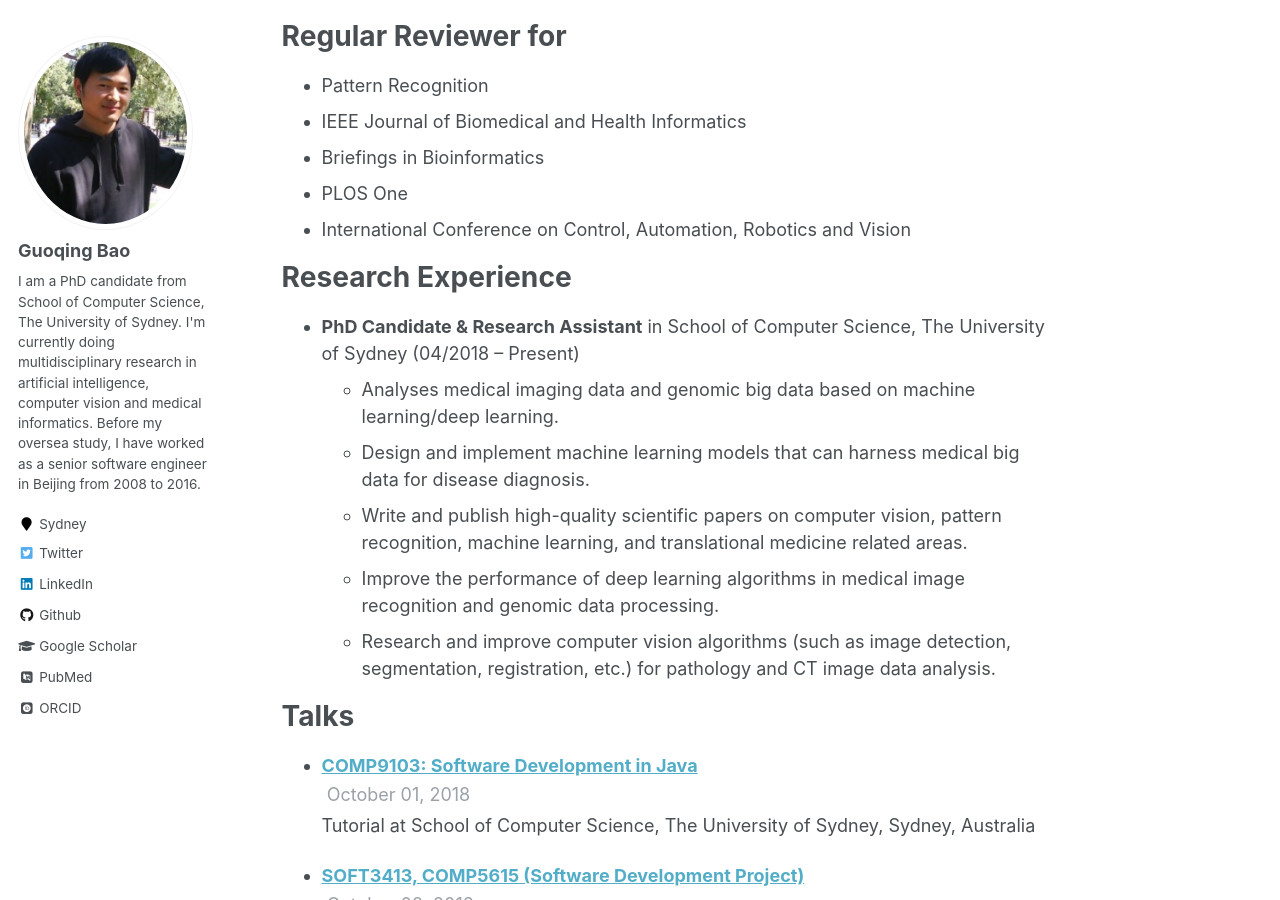
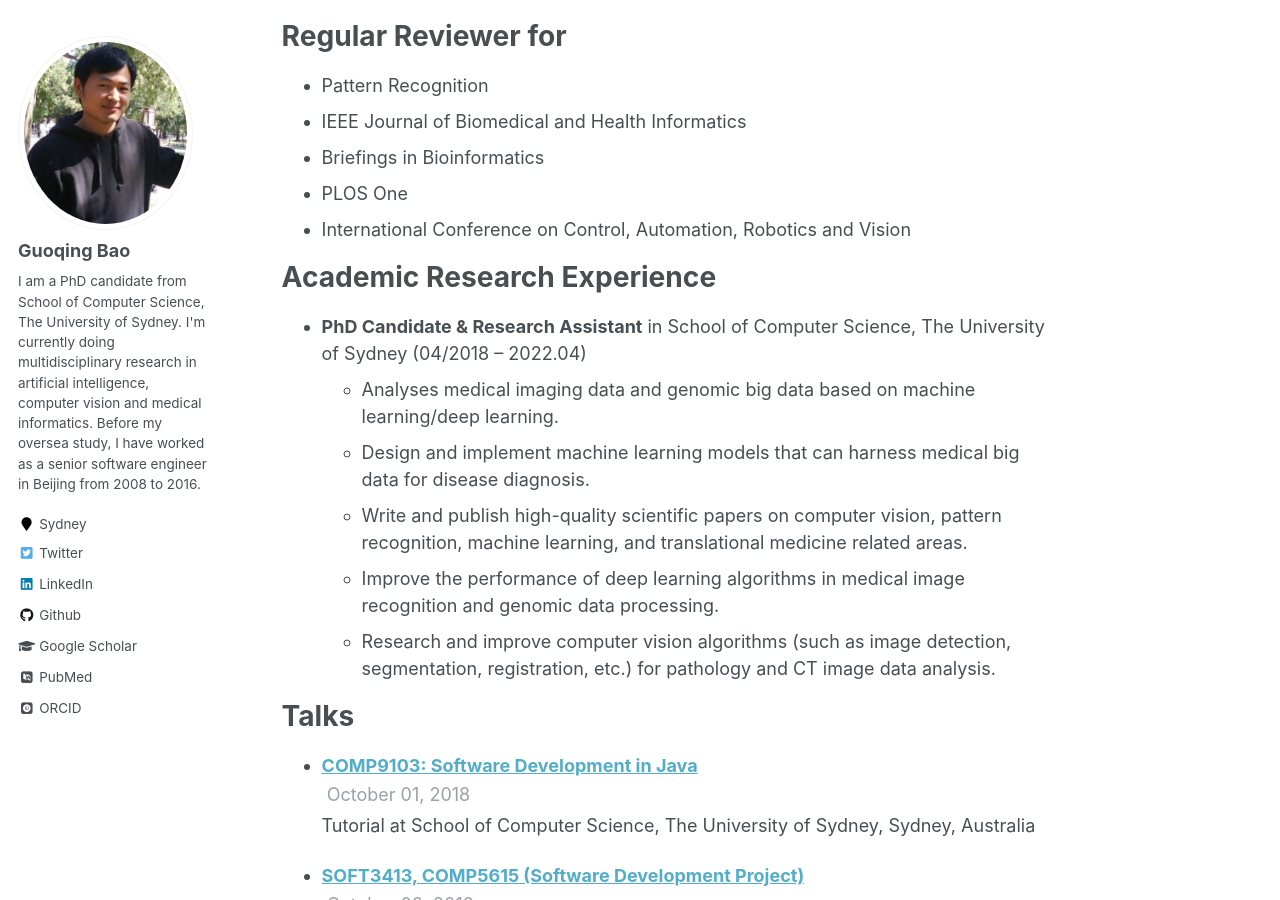
Before and after one commit to guoqingbao/guoqingbao.github.io, a Jekyll site: the page built from _pages/about.md, in a window 1280 px wide and 900 px high, scrolled down 6038 px. Built offline with Jekyll 4.4.1, drawn with Linux system fonts in a browser that asks for light colours; some web fonts are replaced.

Commit message:
Update about.md

```diff
--- a/_pages/about.md
+++ b/_pages/about.md
@@ -120,9 +120,9 @@ Regular Reviewer for
   * PLOS One
   * International Conference on Control, Automation, Robotics and Vision
 
-Research Experience
+Academic Research Experience
 ======
-* **PhD Candidate & Research Assistant** in School of Computer Science, The University of Sydney (04/2018 – Present)
+* **PhD Candidate & Research Assistant** in School of Computer Science, The University of Sydney (04/2018 – 2022.04)
   * Analyses medical imaging data and genomic big data based on machine learning/deep learning.
   * Design and implement machine learning models that can harness medical big data for disease diagnosis.
   * Write and publish high-quality scientific papers on computer vision, pattern recognition, machine learning, and translational medicine related areas.
```
